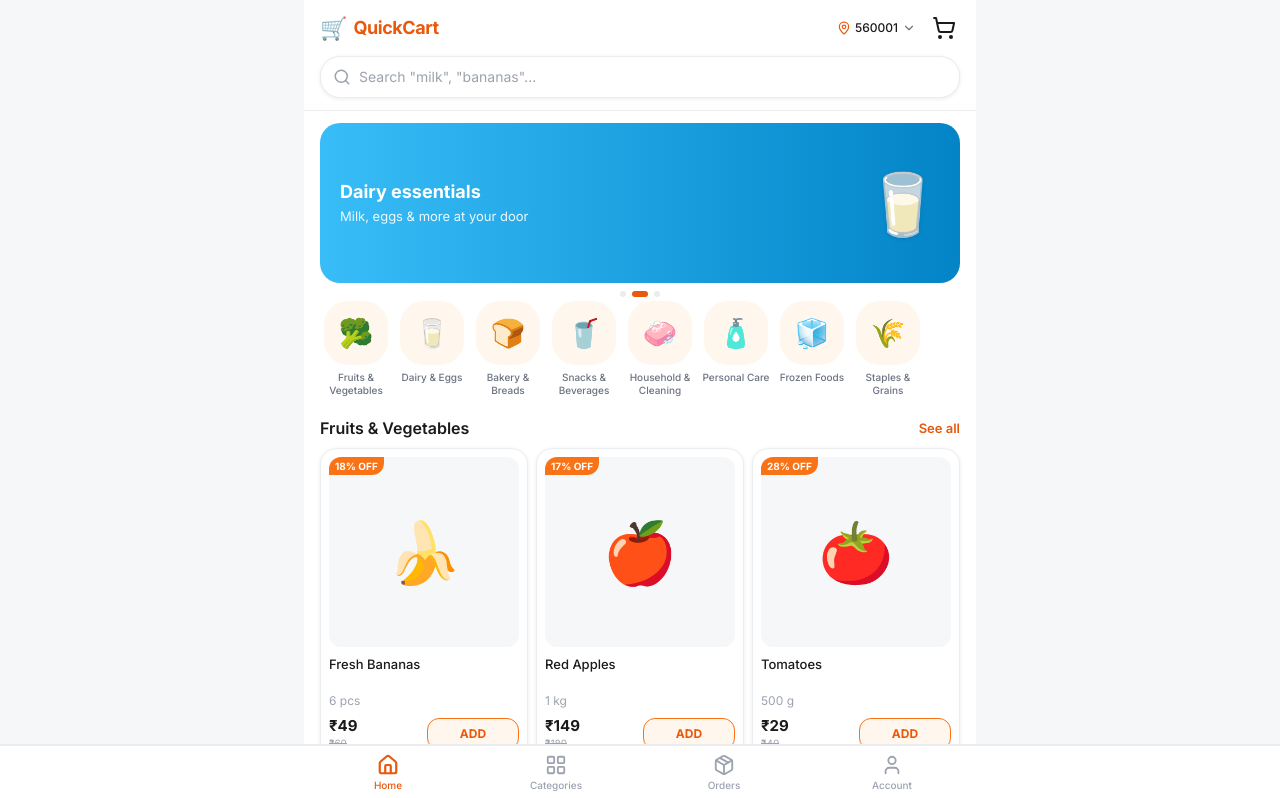
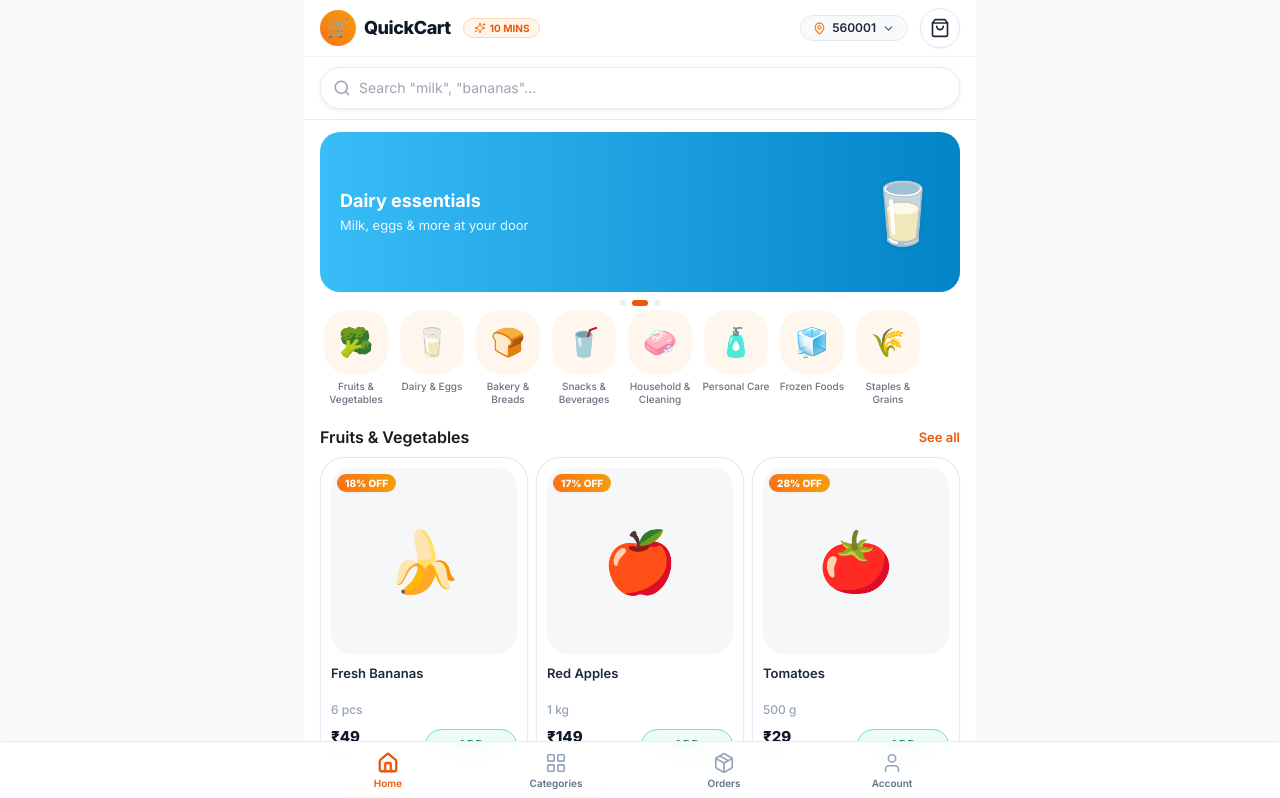
Before and after one commit to raationkart-spec/eRation-Monorepo, a Next.js app: page / in a window 1280 px wide. Shown: the top 798 px of the page. Built offline with nearby package versions, Linux system fonts and the light colour scheme; no server answers; sample sign-in values are in the browser's storage.

Commit message:
style: apply Stitch design system tokens, glassmorphic headers & card UI across the product

```diff
--- a/app/globals.css
+++ b/app/globals.css
@@ -12,8 +12,8 @@
 
 body {
   font-family: Inter, system-ui, sans-serif;
-  color: #1a1a1a;
-  background: #f6f7f8;
+  color: #0f172a;
+  background: #f8fafc;
   -webkit-font-smoothing: antialiased;
   text-rendering: optimizeLegibility;
 }
@@ -22,7 +22,7 @@ html {
   scroll-behavior: smooth;
 }
 
-/* Smooth momentum scrolling on iOS */
+/* Smooth momentum scrolling */
 .no-scrollbar,
 main {
   -webkit-overflow-scrolling: touch;
@@ -65,9 +65,18 @@ main {
 
 @layer components {
   .btn-primary {
-    @apply inline-flex items-center justify-center gap-2 rounded-md bg-brand px-4 py-2.5 text-base font-semibold text-white transition active:scale-[0.97] disabled:opacity-50;
+    @apply inline-flex items-center justify-center gap-2 rounded-xl bg-gradient-to-r from-orange-500 to-amber-600 hover:from-orange-600 hover:to-amber-700 px-4 py-2.5 text-base font-semibold text-white shadow-sm hover:shadow active:scale-[0.97] transition-all duration-150 disabled:opacity-50;
   }
   .btn-secondary {
-    @apply inline-flex items-center justify-center gap-2 rounded-md border border-surface-border bg-white px-4 py-2.5 text-base font-semibold text-ink transition active:scale-[0.97];
+    @apply inline-flex items-center justify-center gap-2 rounded-xl border border-slate-200 bg-white/90 backdrop-blur-sm px-4 py-2.5 text-base font-semibold text-slate-800 hover:bg-slate-50 shadow-sm active:scale-[0.97] transition-all duration-150;
+  }
+  .glass-card {
+    @apply bg-white/90 backdrop-blur-md border border-slate-200/80 shadow-sm hover:shadow-md transition-all duration-200 rounded-2xl;
+  }
+  .glass-header {
+    @apply bg-white/85 backdrop-blur-md border-b border-slate-200/80 sticky top-0 z-40;
+  }
+  .glass-nav {
+    @apply bg-white/90 backdrop-blur-md border-t border-slate-200/80;
   }
 }
--- a/components/AddToCartButton.tsx
+++ b/components/AddToCartButton.tsx
@@ -28,7 +28,7 @@ export function AddToCartButton({
       <button
         disabled
         className={clsx(
-          "w-full rounded-md border border-surface-border bg-surface-muted font-semibold text-ink-subtle",
+          "w-full rounded-xl border border-slate-200 bg-slate-100 font-semibold text-slate-400 cursor-not-allowed",
           dims
         )}
       >
@@ -45,7 +45,7 @@ export function AddToCartButton({
           show(`${product.name} added to cart`);
         }}
         className={clsx(
-          "w-full animate-scale-in rounded-md border border-brand bg-brand-50 font-bold text-brand-dark transition active:scale-[0.97]",
+          "w-full animate-scale-in rounded-xl border border-emerald-300 bg-emerald-50/90 font-extrabold text-emerald-700 transition-all hover:bg-emerald-600 hover:text-white hover:border-emerald-600 active:scale-95 shadow-sm",
           dims
         )}
       >
@@ -57,18 +57,18 @@ export function AddToCartButton({
   return (
     <div
       className={clsx(
-        "flex w-full items-center justify-between rounded-md bg-brand font-bold text-white",
+        "flex w-full items-center justify-between rounded-xl bg-gradient-to-r from-orange-500 to-amber-600 font-bold text-white shadow-sm",
         dims
       )}
     >
       <button
         aria-label="Decrease"
         onClick={() => setQty(product.id, qty - 1)}
-        className="flex h-full flex-1 items-center justify-center active:scale-90"
+        className="flex h-full flex-1 items-center justify-center transition active:scale-75 hover:bg-black/10 rounded-l-xl"
       >
         <Minus size={size === "sm" ? 14 : 16} />
       </button>
-      <span className="tabular-nums">{qty}</span>
+      <span className="tabular-nums font-extrabold px-1 text-sm">{qty}</span>
       <button
         aria-label="Increase"
         onClick={() =>
@@ -76,7 +76,7 @@ export function AddToCartButton({
             ? show(`Only ${product.stockQty} in stock`)
             : setQty(product.id, qty + 1)
         }
-        className="flex h-full flex-1 items-center justify-center active:scale-90"
+        className="flex h-full flex-1 items-center justify-center transition active:scale-75 hover:bg-black/10 rounded-r-xl"
       >
         <Plus size={size === "sm" ? 14 : 16} />
       </button>
--- a/components/BottomNav.tsx
+++ b/components/BottomNav.tsx
@@ -30,7 +30,7 @@ export function BottomNav() {
   const pathname = usePathname();
   return (
     <nav
-      className="fixed inset-x-0 bottom-0 z-40 border-t border-surface-border bg-white shadow-nav"
+      className="fixed inset-x-0 bottom-0 z-40 glass-nav shadow-lg"
       style={{ paddingBottom: "var(--safe-bottom)" }}
     >
       <div className="mx-auto flex max-w-2xl">
@@ -41,17 +41,17 @@ export function BottomNav() {
             <Link
               key={t.href}
               href={t.href}
-              className="flex flex-1 flex-col items-center gap-0.5 py-2"
+              className="flex flex-1 flex-col items-center gap-0.5 py-2.5 transition-transform active:scale-90"
             >
               <Icon
                 size={22}
-                className={active ? "text-brand-dark" : "text-ink-subtle"}
-                strokeWidth={active ? 2.4 : 2}
+                className={active ? "text-orange-600" : "text-slate-400"}
+                strokeWidth={active ? 2.5 : 1.8}
               />
               <span
                 className={clsx(
-                  "text-2xs font-medium",
-                  active ? "text-brand-dark" : "text-ink-subtle"
+                  "text-2xs font-semibold",
+                  active ? "text-orange-600 font-extrabold" : "text-slate-500"
                 )}
               >
                 {t.label}
--- a/components/ProductCard.tsx
+++ b/components/ProductCard.tsx
@@ -10,38 +10,38 @@ export function ProductCard({ product }: { product: Product }) {
   const low = product.stockQty > 0 && product.stockQty <= product.lowStockThreshold;
 
   return (
-    <div className="flex flex-col rounded-lg border border-surface-border bg-white p-2 shadow-card">
-      <Link href={`/product/${product.slug}`} className="relative block">
+    <div className="group relative flex flex-col rounded-2xl border border-slate-200/90 bg-white p-2.5 shadow-sm transition-all duration-200 hover:-translate-y-0.5 hover:shadow-md hover:border-slate-300">
+      <Link href={`/product/${product.slug}`} className="relative block overflow-hidden rounded-xl bg-slate-50">
         {discount > 0 && (
-          <span className="absolute left-0 top-0 z-10 rounded-br-md rounded-tl-md bg-brand px-1.5 py-0.5 text-2xs font-bold text-white">
+          <span className="absolute left-1.5 top-1.5 z-10 rounded-full bg-gradient-to-r from-orange-500 to-amber-500 px-2 py-0.5 text-2xs font-extrabold text-white shadow-sm">
             {discount}% OFF
           </span>
         )}
         <ProductImage
           emoji={product.emoji}
-          className="aspect-square rounded-md"
+          className="aspect-square rounded-xl transition-transform duration-300 group-hover:scale-105"
           size="text-6xl"
         />
       </Link>
-      <div className="mt-2 flex flex-1 flex-col">
+      <div className="mt-2.5 flex flex-1 flex-col">
         <Link href={`/product/${product.slug}`}>
-          <p className="line-clamp-2 min-h-[36px] text-sm font-medium text-ink">
+          <p className="line-clamp-2 min-h-[36px] text-sm font-semibold text-slate-800 group-hover:text-orange-600 transition-colors">
             {product.name}
           </p>
         </Link>
-        <p className="mt-0.5 text-xs text-ink-subtle">{product.unit}</p>
+        <p className="mt-0.5 text-xs font-medium text-slate-400">{product.unit}</p>
         {low && (
-          <p className="mt-0.5 text-2xs font-semibold text-status-warning">
-            Only {product.stockQty} left
+          <p className="mt-0.5 text-2xs font-bold text-amber-600">
+            Only {product.stockQty} left in stock
           </p>
         )}
-        <div className="mt-auto flex items-end justify-between gap-1 pt-2">
+        <div className="mt-auto flex items-end justify-between gap-1 pt-2.5">
           <div className="min-w-0">
-            <p className="text-md font-bold leading-tight text-ink">
+            <p className="text-md font-extrabold leading-tight text-slate-900">
               {formatMoney(product.price)}
             </p>
             {discount > 0 && (
-              <p className="text-2xs text-ink-subtle line-through">
+              <p className="text-2xs font-medium text-slate-400 line-through">
                 {formatMoney(product.mrp)}
               </p>
             )}
@@ -57,11 +57,11 @@ export function ProductCard({ product }: { product: Product }) {
 
 export function ProductCardSkeleton() {
   return (
-    <div className="flex flex-col rounded-lg border border-surface-border bg-white p-2">
-      <div className="aspect-square animate-pulse rounded-md bg-surface-muted" />
-      <div className="mt-2 h-3.5 w-3/4 animate-pulse rounded bg-surface-muted" />
-      <div className="mt-2 h-3 w-1/3 animate-pulse rounded bg-surface-muted" />
-      <div className="mt-3 h-8 w-full animate-pulse rounded bg-surface-muted" />
+    <div className="flex flex-col rounded-2xl border border-slate-200/80 bg-white p-2.5 shadow-sm">
+      <div className="aspect-square animate-pulse rounded-xl bg-slate-100" />
+      <div className="mt-2.5 h-3.5 w-3/4 animate-pulse rounded-md bg-slate-100" />
+      <div className="mt-2 h-3 w-1/3 animate-pulse rounded-md bg-slate-100" />
+      <div className="mt-3 h-8 w-full animate-pulse rounded-lg bg-slate-100" />
     </div>
   );
 }
--- a/components/TopBar.tsx
+++ b/components/TopBar.tsx
@@ -1,6 +1,6 @@
 "use client";
 import Link from "next/link";
-import { ChevronDown, MapPin, ShoppingCart } from "lucide-react";
+import { ChevronDown, MapPin, ShoppingBag, Sparkles } from "lucide-react";
 import { useCart } from "@/lib/store";
 import { useHydrated } from "@/lib/useHydrated";
 import { SearchBar } from "./SearchBar";
@@ -11,28 +11,36 @@ export function TopBar() {
   const count = hydrated ? items.reduce((n, i) => n + i.quantity, 0) : 0;
 
   return (
-    <header className="sticky top-0 z-40 bg-white">
+    <header className="glass-header">
       <div className="flex h-14 items-center justify-between gap-2 px-4">
-        <div className="flex items-center gap-2">
-          <Link href="/" className="flex items-center gap-1.5">
-            <span className="text-2xl">🛒</span>
-            <span className="text-xl font-bold tracking-tight text-brand-dark">
-              QuickCart
-            </span>
+        <div className="flex items-center gap-3">
+          <Link href="/" className="flex items-center gap-2">
+            <div className="flex h-9 w-9 items-center justify-center rounded-xl bg-gradient-to-tr from-orange-500 to-amber-500 shadow-sm">
+              <span className="text-xl">🛒</span>
+            </div>
+            <div>
+              <span className="text-xl font-extrabold tracking-tight text-slate-900">
+                QuickCart
+              </span>
+            </div>
           </Link>
+          <div className="hidden items-center gap-1 rounded-full bg-orange-50 px-2.5 py-0.5 text-2xs font-bold text-orange-600 sm:flex border border-orange-200">
+            <Sparkles size={12} className="text-orange-500" /> 10 MINS
+          </div>
         </div>
+
         <div className="flex items-center gap-3">
-          <button className="hidden items-center gap-1 text-xs text-ink-muted sm:flex">
-            <MapPin size={14} className="text-brand-dark" />
-            <span className="font-medium text-ink">560001</span>
-            <ChevronDown size={14} />
+          <button className="flex items-center gap-1.5 rounded-full border border-slate-200 bg-slate-50 px-3 py-1 text-xs text-slate-600 hover:bg-slate-100 transition">
+            <MapPin size={13} className="text-orange-500" />
+            <span className="font-semibold text-slate-800">560001</span>
+            <ChevronDown size={13} />
           </button>
-          <Link href="/cart" aria-label="Cart" className="relative p-1">
-            <ShoppingCart size={24} className="text-ink" />
+          <Link href="/cart" aria-label="Cart" className="relative flex h-10 w-10 items-center justify-center rounded-xl border border-slate-200 bg-white hover:bg-slate-50 transition shadow-sm">
+            <ShoppingBag size={20} className="text-slate-800" />
             {count > 0 && (
               <span
                 key={count}
-                className="absolute -right-1 -top-1 flex h-5 min-w-5 animate-bump items-center justify-center rounded-full bg-brand px-1 text-2xs font-bold text-white"
+                className="absolute -right-1.5 -top-1.5 flex h-5 min-w-5 animate-bump items-center justify-center rounded-full bg-gradient-to-r from-orange-500 to-amber-600 px-1 text-2xs font-extrabold text-white shadow-sm"
               >
                 {count}
               </span>
@@ -40,7 +48,7 @@ export function TopBar() {
           </Link>
         </div>
       </div>
-      <div className="border-b border-surface-border px-4 pb-3">
+      <div className="border-t border-slate-100 px-4 py-2.5">
         <SearchBar />
       </div>
     </header>
```
